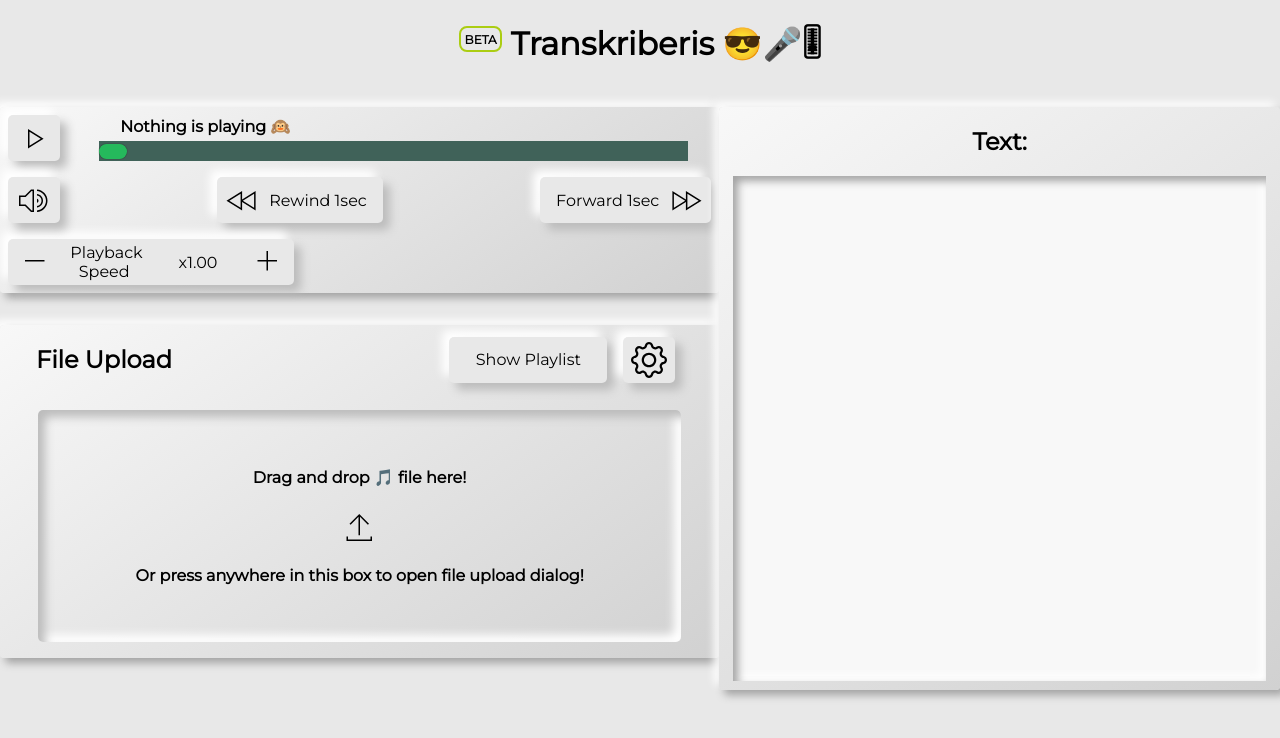
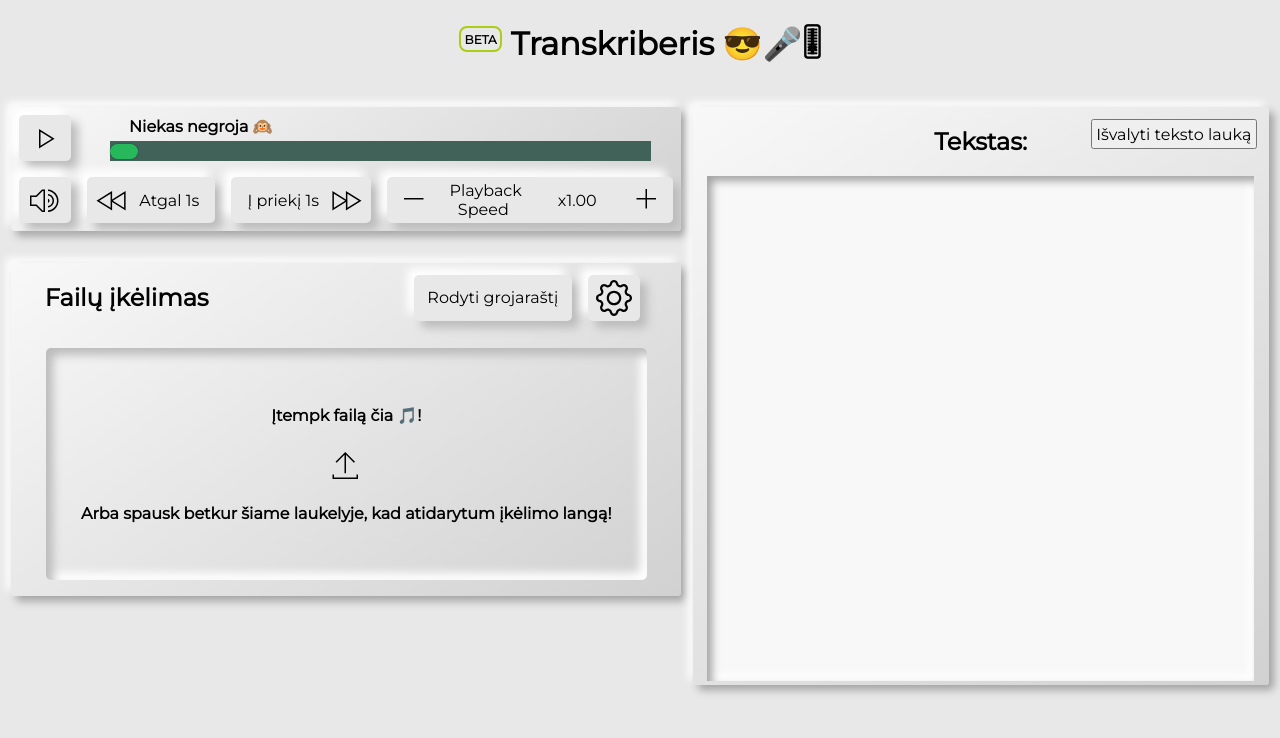
Before and after one commit to Airidc/Transkriberis, a Vue app: page / in a window 1280 px wide. Shown: the top 738 px of the page. Built offline with nearby package versions, Linux system fonts and the light colour scheme; what vue-toastr would draw is missing.

Commit message:
lt, caching

```diff
--- a/src/components/AudioPlayer.vue
+++ b/src/components/AudioPlayer.vue
@@ -12,7 +12,7 @@
         <div class="progress-bar-container">
           <div class="audio--text">
             <h4 v-if="audio.src" class="time">{{ currentPlayTime }}</h4>
-            <h4>{{ audio.name ? audio.name : "Nothing is playing 🙉" }}</h4>
+            <h4>{{ audio.name ? audio.name : "Niekas negroja 🙉" }}</h4>
           </div>
           <div class="progress-bar--wrapper">
             <input
@@ -50,12 +50,12 @@
         <span @click="handleRewind(false)" class="audio-btn--clickable">
           <RewindIcon class="flip"></RewindIcon>
           <span class="btn-text">
-            Rewind {{ this.settings.options.rewindSeconds }}sec
+            Atgal {{ this.settings.options.rewindSeconds }}s
           </span>
         </span>
         <span @click="handleRewind(true)" class="audio-btn--clickable">
           <span class="btn-text">
-            Forward {{ this.settings.options.rewindSeconds }}sec
+            Į priekį {{ this.settings.options.rewindSeconds }}s
           </span>
           <RewindIcon></RewindIcon>
         </span>
--- a/src/components/Playlist.vue
+++ b/src/components/Playlist.vue
@@ -1,13 +1,13 @@
 <template>
   <div class="playlist">
     <div class="top">
-      <h2>{{ !isPlaylistView ? "File Upload" : "Playlist" }}</h2>
+      <h2>{{ !isPlaylistView ? "Failų įkėlimas" : "Grojaraštis" }}</h2>
       <span
         @click="handleViewClick"
         class="audio-btn--clickable toggle-btn"
         style="height: 40px; margin-left: 2.5em;"
       >
-        {{ isPlaylistView ? "Upload Files" : "Show Playlist" }}
+        {{ isPlaylistView ? "Įikelti failą" : "Rodyti grojaraštį" }}
       </span>
       <span @click="openSettings" class="audio-btn--clickable">
         <GearIcon></GearIcon>
@@ -36,9 +36,9 @@
       @dragleave="handleDragLeave"
       @click="imitateClickUpload"
     >
-      <h4>Drag and drop 🎵 file here!</h4>
+      <h4>Įtempk failą čia 🎵!</h4>
       <UploadIcon></UploadIcon>
-      <h4>Or press anywhere in this box to open file upload dialog!</h4>
+      <h4>Arba spausk betkur šiame laukelyje, kad atidarytum įkėlimo langą!</h4>
     </div>
     <input
       type="file"
--- a/src/components/Settings.vue
+++ b/src/components/Settings.vue
@@ -3,9 +3,9 @@
     <div class="settings-content">
       <span class="settings-close" @click="closeModal">X</span>
       <div class="settings-section">
-        <h3>Keyboard shortcut settings</h3>
+        <h3>Klaviatūros nustatymai</h3>
         <div class="input-group">
-          <h4>Play/Pause</h4>
+          <h4>Groti/Sustabdyti</h4>
           <input
             ref="playPause"
             type="text"
@@ -16,7 +16,7 @@
           />
         </div>
         <div class="input-group">
-          <h4>Rewind</h4>
+          <h4>Atsukti atgal</h4>
           <input
             ref="rewind"
             type="text"
@@ -27,7 +27,7 @@
           />
         </div>
         <div class="input-group">
-          <h4>Forward</h4>
+          <h4>Pasukti į priekį</h4>
           <input
             ref="forward"
             type="text"
@@ -38,7 +38,7 @@
           />
         </div>
         <div class="input-group">
-          <h4>Playback speed increase</h4>
+          <h4>Padidinti grojimo spartą</h4>
           <input
             ref="playbackSpeedIncrease"
             type="text"
@@ -51,7 +51,7 @@
           />
         </div>
         <div class="input-group">
-          <h4>Playback speed decrease</h4>
+          <h4>Sumažinti grojimo spartą</h4>
           <input
             ref="playbackSpeedDecrease"
             type="text"
@@ -65,9 +65,9 @@
         </div>
       </div>
       <div class="settings-section">
-        <h3>Audio player settings</h3>
+        <h3>Audio grotuvo nustatymai</h3>
         <div class="input-group">
-          <h4>Rewind amount (seconds)</h4>
+          <h4>Atsukimo kiekis (sekundėmis)</h4>
           <input
             ref="rewindSeconds"
             type="number"
@@ -77,7 +77,7 @@
           />
         </div>
         <div class="input-group">
-          <h4>Playback speed step</h4>
+          <h4>Atsukimo spartos žingsnis</h4>
           <input
             type="number"
             ref="playbackSpeedStep"
@@ -87,7 +87,7 @@
           />
         </div>
         <div class="input-group">
-          <h4>Rewind after pause?</h4>
+          <h4>Atsukti įrašą po sustabdymo?</h4>
           <div class="checkbox-container">
             <input
               type="checkbox"
@@ -105,7 +105,7 @@
           </div>
         </div>
         <div class="input-group">
-          <h4>Amount of seconds to rewind after pause</h4>
+          <h4>Sekundžių kiekis atsukimui po pauzės</h4>
           <input
             type="number"
             ref="rewindAfterPauseSeconds"
--- a/src/components/TextEditor.vue
+++ b/src/components/TextEditor.vue
@@ -1,6 +1,7 @@
 <template>
   <div class="text-container">
-    <h2>Text:</h2>
+    <h2>Tekstas:</h2>
+    <button class="btn" @click="clearTextArea">Išvalyti teksto lauką</button>
     <div class="text-area-containter">
       <textarea
         name="text"
@@ -8,17 +9,39 @@
         cols="60"
         rows="25"
         style="resize: none;"
+        :value="savedText"
+        @input="saveProgress"
       ></textarea>
     </div>
   </div>
 </template>
 
 <script>
-export default {};
+export default {
+  data() {
+    return {
+      savedText: "",
+    };
+  },
+  mounted() {
+    this.savedText = localStorage.getItem("savedText") || "";
+  },
+  methods: {
+    saveProgress(event) {
+      console.log("change event:", event.srcElement.value);
+      localStorage.setItem("savedText", event.srcElement.value);
+    },
+    clearTextArea() {
+      this.savedText = "";
+      localStorage.setItem("savedText", event.srcElement.value);
+    },
+  },
+};
 </script>
 
 <style lang="scss" scoped>
 .text-container {
+  position: relative;
   width: 45%;
   border-radius: 4px;
   background: linear-gradient(145deg, #f8f8f8, #d1d1d1);
@@ -34,4 +57,12 @@ export default {};
     box-shadow: inset 5px 5px 8px #a2a2a2, inset -5px -5px 8px #ffffff;
   }
 }
+
+.btn {
+  position: absolute;
+
+  padding: 0.2em;
+  top: 0.75em;
+  right: 0.75em;
+}
 </style>
```
Also changed, not shown: 1 other file (tests, documents, lock files or other folders).
